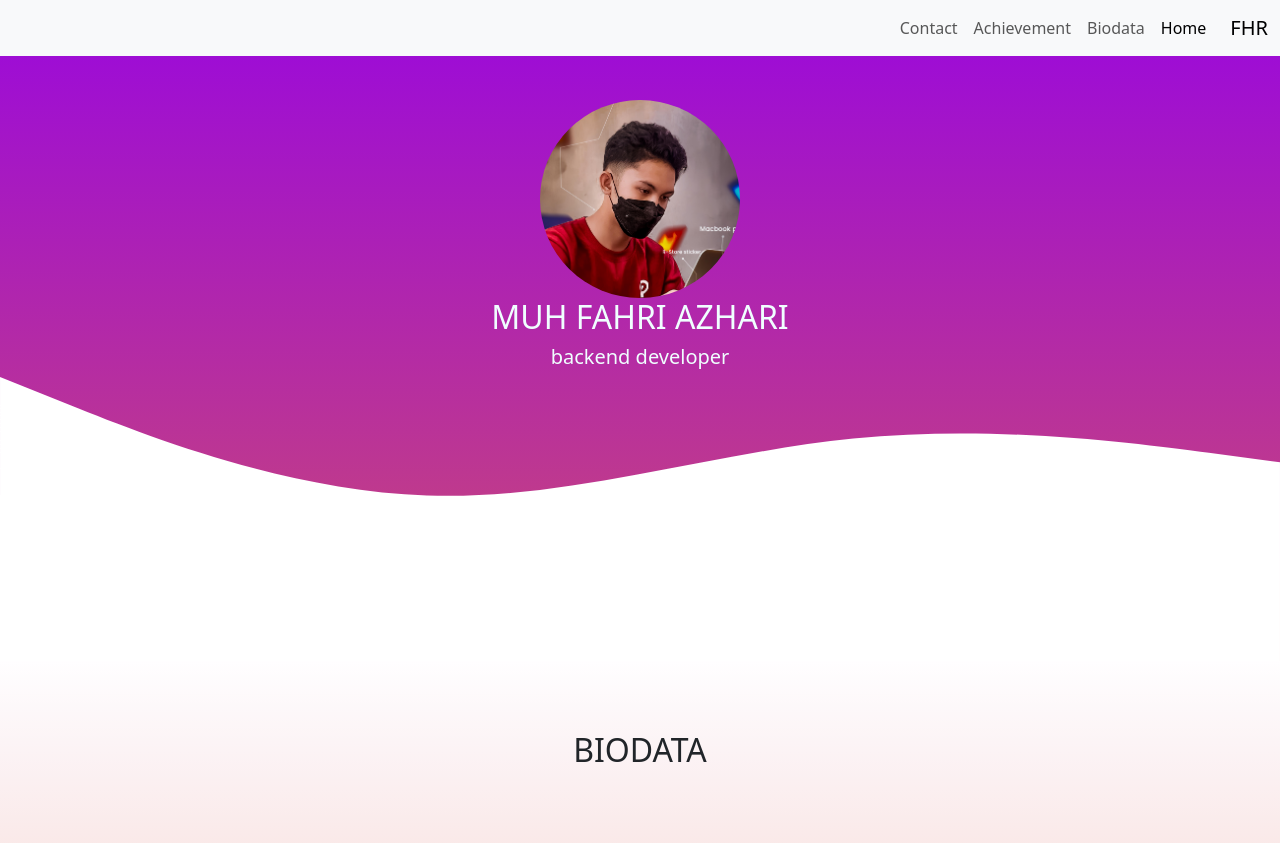
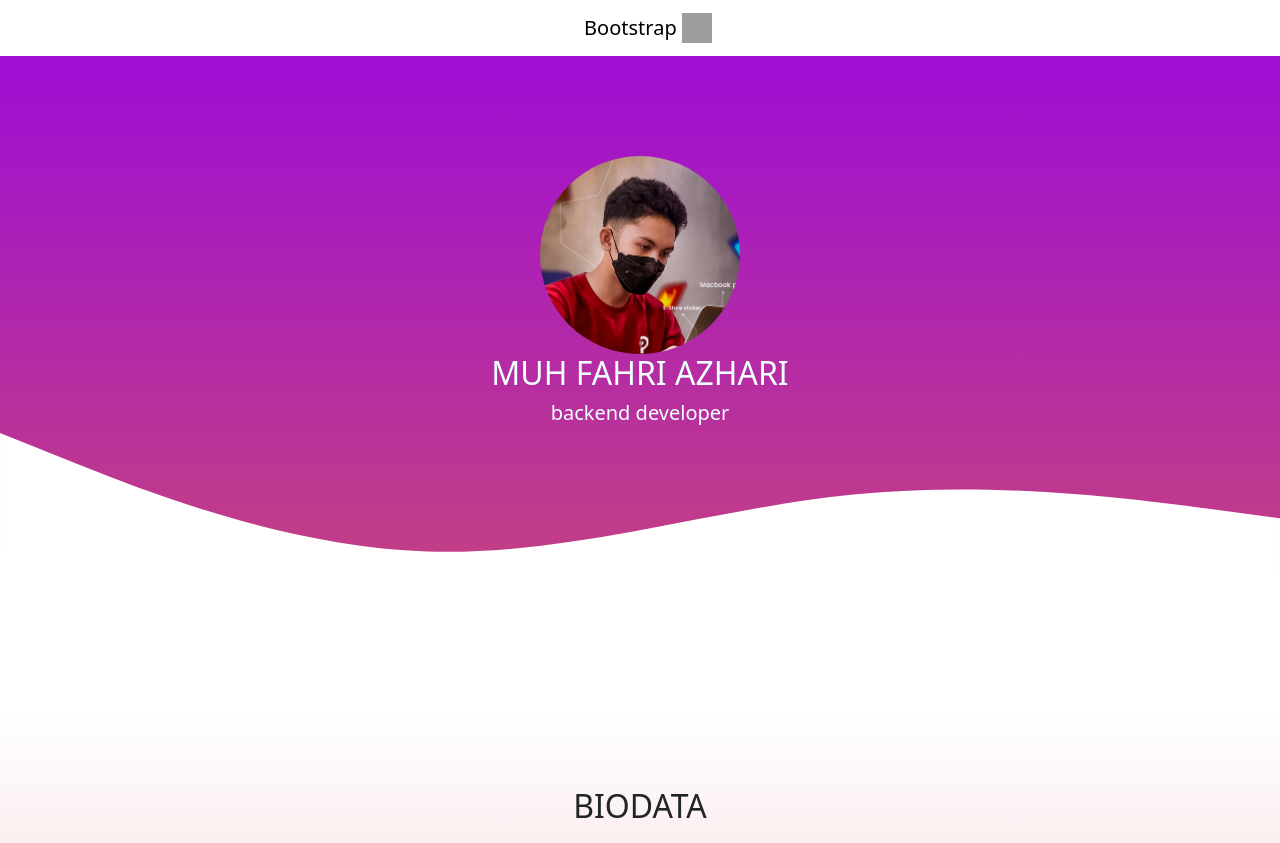
Before and after one commit to Fahriazhari856/web-personal-github.io, a plain HTML site: page index.html in a window 1280 px wide. Shown: the top 843 px of the page. Drawn offline with nearby package versions, Linux system fonts and the light colour scheme; grey boxes are pictures that could not be loaded.

Commit message:
Add files via upload

```diff
--- a/index.html
+++ b/index.html
@@ -16,26 +16,15 @@
     <title>HELLO WORLD</title>
   </head>
   <body>
-    <nav data-aos="zoom-out" class="navbar navbar-expand-lg navbar-light bg-light fixed-top">
-      <div data-aos="fade-down" class="container-fluid">
-        <a data-aos="fade-left" class="navbar-brand" href="#">FHR</a>
-        <button class="navbar-toggler" type="button" data-bs-toggle="collapse" data-bs-target="#navbarSupportedContent" aria-controls="navbarSupportedContent" aria-expanded="false" aria-label="Toggle navigation">
-          <span class="navbar-toggler-icon"></span>
-        </button>
-        <div class="collapse navbar-collapse" id="navbarSupportedContent">
-          <ul class="navbar-nav mb-2 mb-lg-0">
-            <li class="nav-item">
-              <a class="nav-link active" aria-current="page" href="#">Home</a>
-            </li>
-            <li class="nav-item">
-              <a class="nav-link" href="#Biodata">Biodata</a>
-            </li>
-            <li class="nav-item">
-              <a class="nav-link" href="#Achievement">Achievement</a>
-            </li>
-            <li class="nav-item">
-              <a class="nav-link" href="#CONTACT">Contact</a>
-            </li>
+
+    <!-- Image and text -->
+    <nav class="navbar navbar-white justify-content-center bg-white">
+      <a class="navbar-brand" href="#">
+        <img src="https://i.pinimg.com/736x/12/06/1f/12061f54ee55f6336c972ad01350b857.jpg" width="30" height="30" class="d-inline-block align-top" alt="">
+        Bootstrap
+      </a>
+    </nav>
+
               </a>
               <ul class="dropdown-menu" aria-labelledby="navbarDropdown">
                 <li><a class="dropdown-item" href="#">Action</a></li>
```
